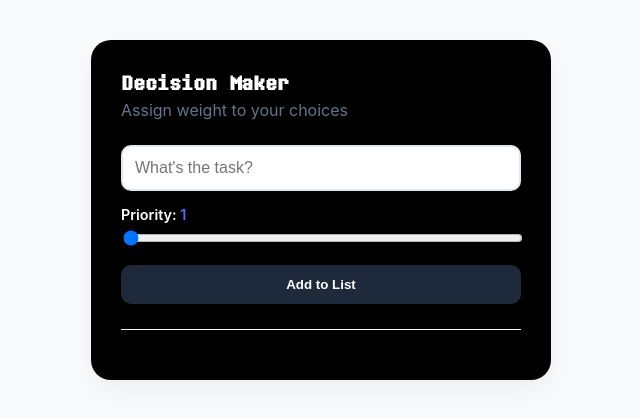
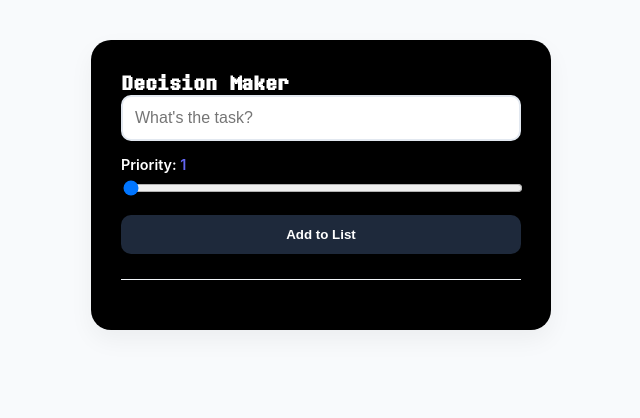
Before and after one commit to milantbh/task-picker, a React (Create React App) app: page / in a window 1280 px wide. Shown: the top 418 px of the page, without its empty margins (319-959 px from the left). Built offline with nearby package versions, Linux system fonts and the light colour scheme.

Commit message:
change text

```diff
--- a/src/App.js
+++ b/src/App.js
@@ -45,7 +45,6 @@ return (
     <div className="main-card">
       <header>
         <h1>Decision Maker</h1>
-        <p>Assign weight to your choices</p>
       </header>
 
       <div className="input-section">
```
